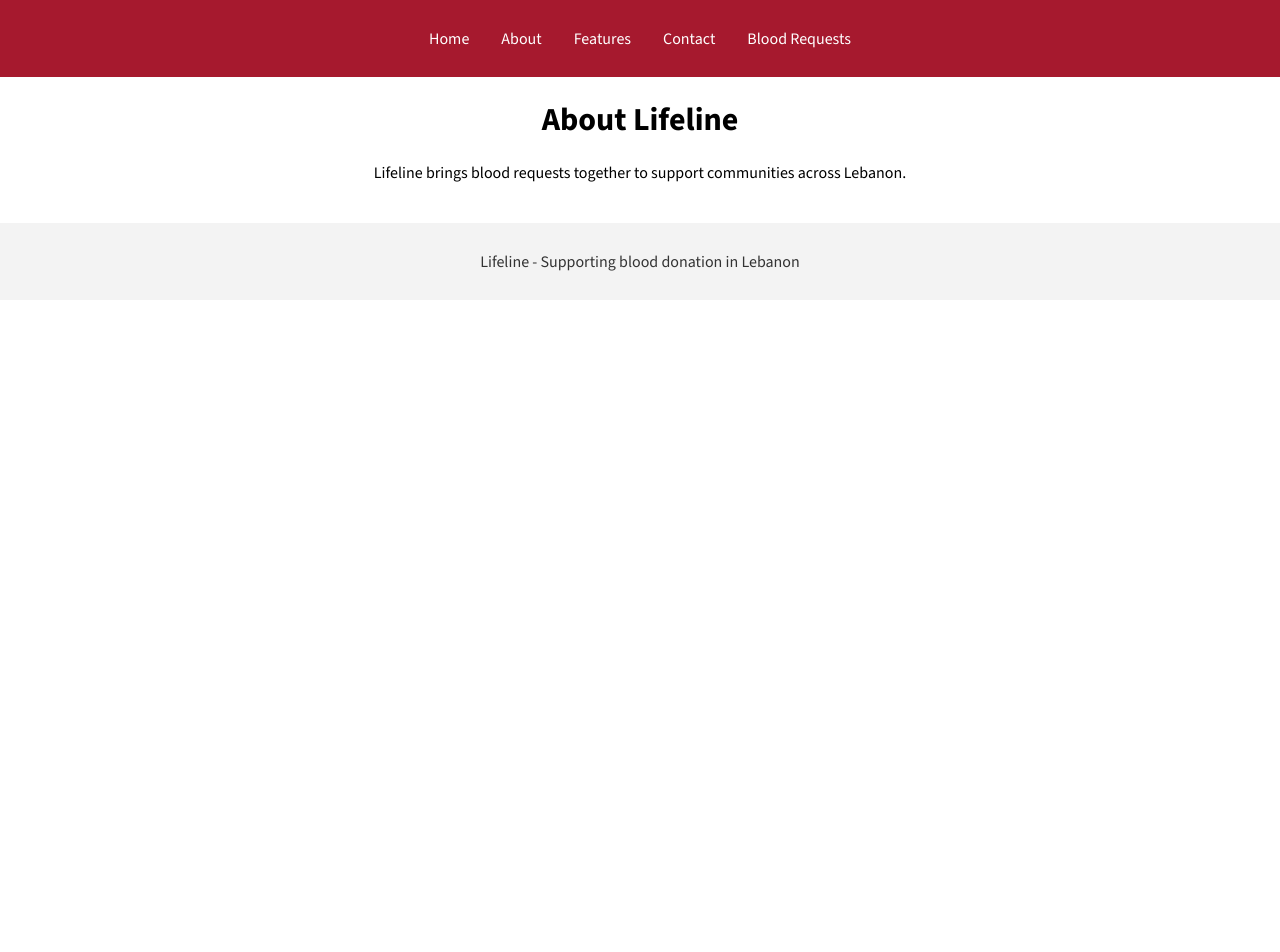
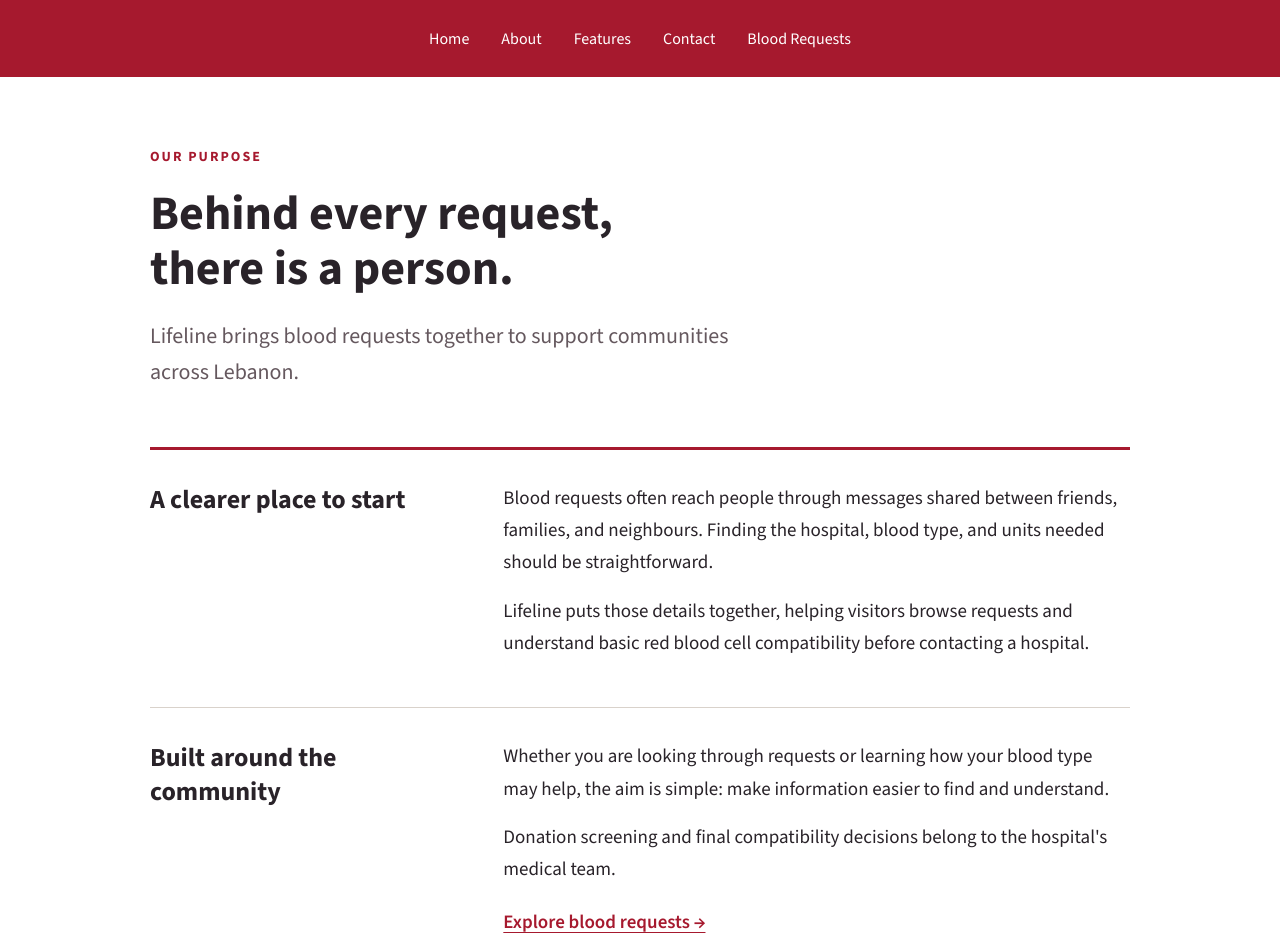
Before and after one commit to HusseinHraibi/LifeLine, a React (Create React App) app: page /about in a window 1280 px wide. Shown: the top 952 px of the page. Before the commit the page ends 800 px from the top, so only its background shows below. Built offline with nearby package versions, Linux system fonts and the light colour scheme.

Commit message:
Build Lifeline About page

```diff
--- a/src/pages/About.js
+++ b/src/pages/About.js
@@ -1,10 +1,33 @@
+import { Link } from 'react-router-dom';
+import '../styles/About.css';
+
 function About() {
-    return (
-      <main>
-        <h1>About Lifeline</h1>
+  return (
+    <main className="about-page">
+      <header className="about-heading">
+        <p className="about-label">OUR PURPOSE</p>
+        <h1>Behind every request,<br />there is a person.</h1>
         <p>Lifeline brings blood requests together to support communities across Lebanon.</p>
-      </main>
-    );
-  }
+      </header>
 
-  export default About;
+      <section className="about-story">
+        <h2>A clearer place to start</h2>
+        <div>
+          <p>Blood requests often reach people through messages shared between friends, families, and neighbours. Finding the hospital, blood type, and units needed should be straightforward.</p>
+          <p>Lifeline puts those details together, helping visitors browse requests and understand basic red blood cell compatibility before contacting a hospital.</p>
+        </div>
+      </section>
+
+      <section className="about-story">
+        <h2>Built around the community</h2>
+        <div>
+          <p>Whether you are looking through requests or learning how your blood type may help, the aim is simple: make information easier to find and understand.</p>
+          <p>Donation screening and final compatibility decisions belong to the hospital's medical team.</p>
+          <Link className="about-link" to="/requests">Explore blood requests →</Link>
+        </div>
+      </section>
+    </main>
+  );
+}
+
+export default About;
--- /dev/null
+++ b/src/styles/About.css
@@ -0,0 +1,80 @@
+.about-page {
+  max-width: 980px;
+  margin: 0 auto;
+  padding: 56px 24px;
+  color: #292329;
+  text-align: left;
+}
+
+.about-heading {
+  padding-bottom: 36px;
+  border-bottom: 3px solid #a6192e;
+}
+
+.about-label {
+  color: #a6192e;
+  font-size: 14px;
+  font-weight: 700;
+  letter-spacing: 2px;
+}
+
+.about-heading h1 {
+  margin: 20px 0;
+  font-size: 48px;
+  line-height: 1.15;
+}
+
+.about-heading > p:last-child {
+  max-width: 600px;
+  font-size: 22px;
+  line-height: 1.6;
+  color: #65585e;
+}
+
+.about-story {
+  display: flex;
+  gap: 40px;
+  padding: 32px 0;
+  border-bottom: 1px solid #d9d2cb;
+}
+
+.about-story h2 {
+  flex: 1;
+  margin: 0;
+  font-size: 26px;
+}
+
+.about-story > div {
+  flex: 2;
+  min-width: 0;
+}
+
+.about-story p {
+  margin: 0 0 16px;
+  font-size: 19px;
+  line-height: 1.7;
+}
+
+.about-link {
+  display: inline-block;
+  padding: 8px 0;
+  color: #a6192e;
+  font-size: 19px;
+  font-weight: 600;
+  text-underline-offset: 4px;
+}
+
+@media (max-width: 600px) {
+  .about-page {
+    padding: 32px 20px;
+  }
+
+  .about-heading h1 {
+    font-size: 36px;
+  }
+
+  .about-story {
+    flex-direction: column;
+    gap: 16px;
+  }
+}
```
